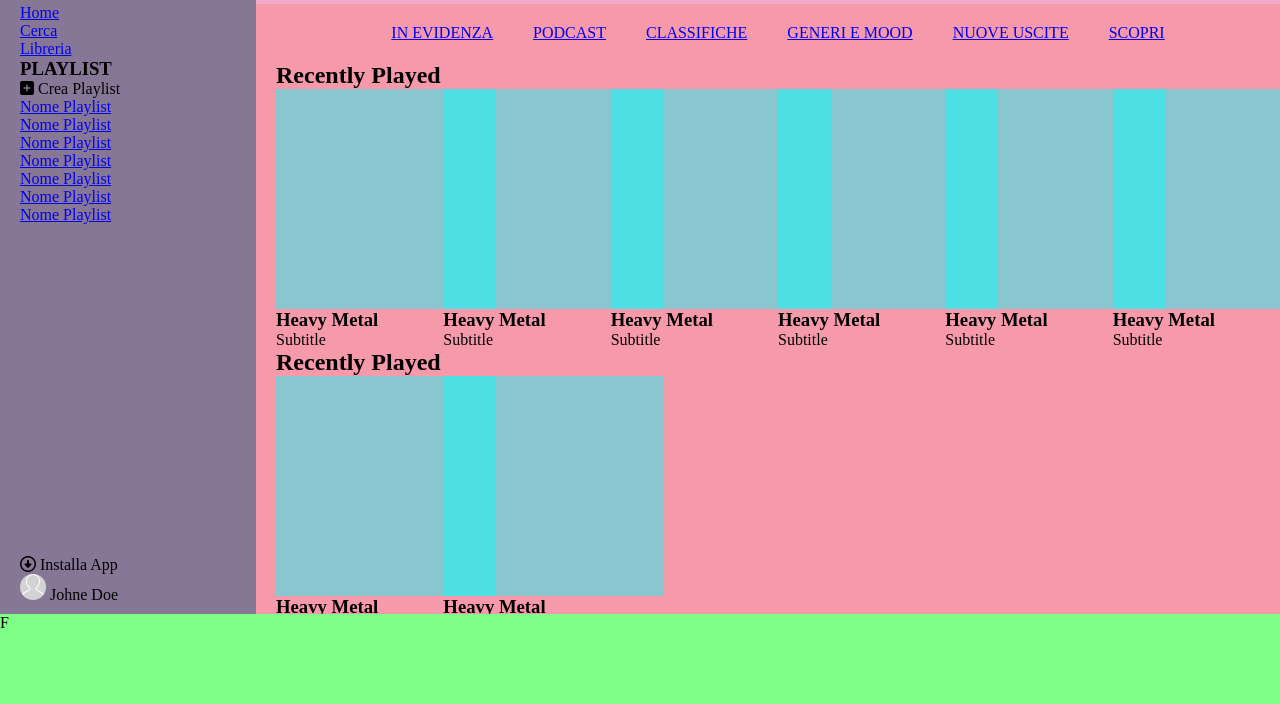
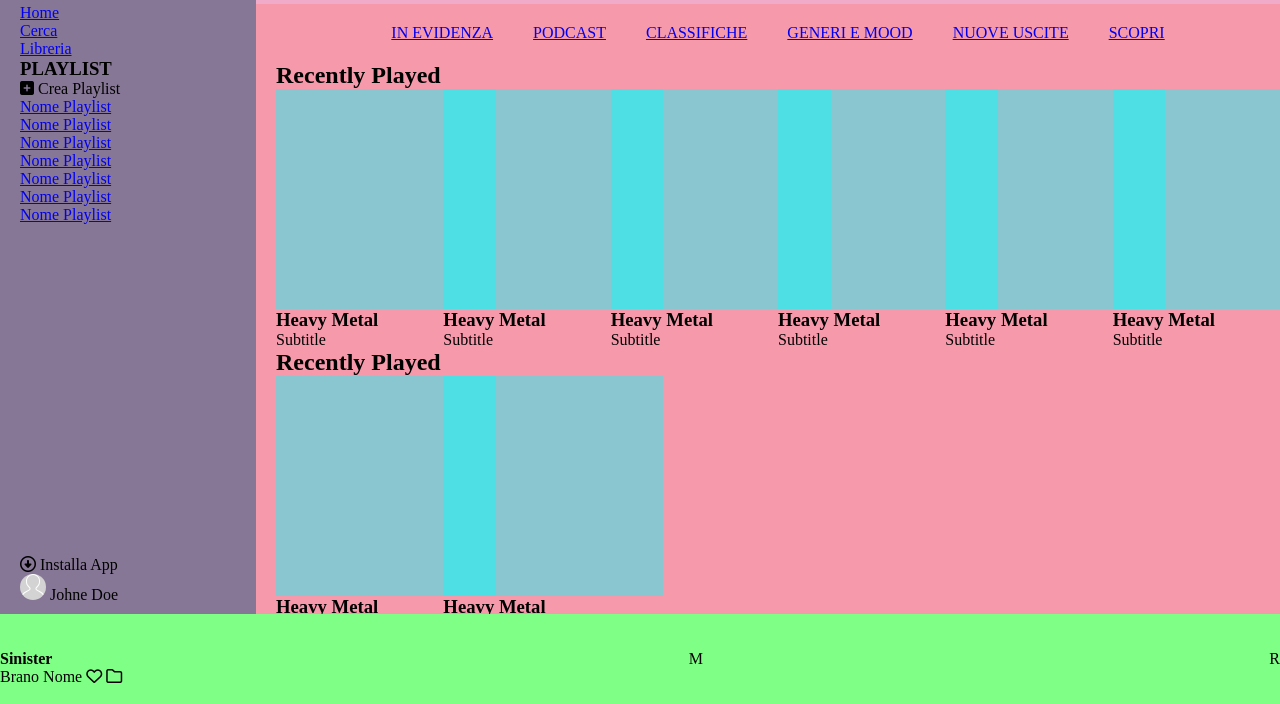
Before and after one commit to TheMrStraffy/html-css-spotifyweb, a plain HTML site: page index.html in a window 1280 px wide. Shown: the part 96-800 px from the top of the page. Drawn offline with Linux system fonts and the light colour scheme.

Commit message:
[added] 3 columns footer

```diff
--- a/css/style.css
+++ b/css/style.css
@@ -126,4 +126,6 @@ footer{
   height: 90px;
   /* debug */
   background-color: rgb(127, 255, 133);
+  justify-content: space-between;
+  align-items: center;
 }
--- a/index.html
+++ b/index.html
@@ -162,6 +162,23 @@
     </div>
   </main>
   <!-- ---------------FOOTER------------------------- -->
-  <footer>F</footer>
+  <footer class="d-flex">
+    <div class="left-f">
+      <div class="img-box-f">
+        <img src="" alt="">
+      </div>
+      <h4>Sinister</h4>
+      <span>Brano Nome</span>
+      <i class="fa-regular fa-heart"></i>
+      <i class="fa-regular fa-folder"></i>
+    </div>
+    <div class="middle-f">
+      M
+    </div>
+    <div class="right-f">
+      R
+    </div>
+
+  </footer>
 </body>
 </html>
```
